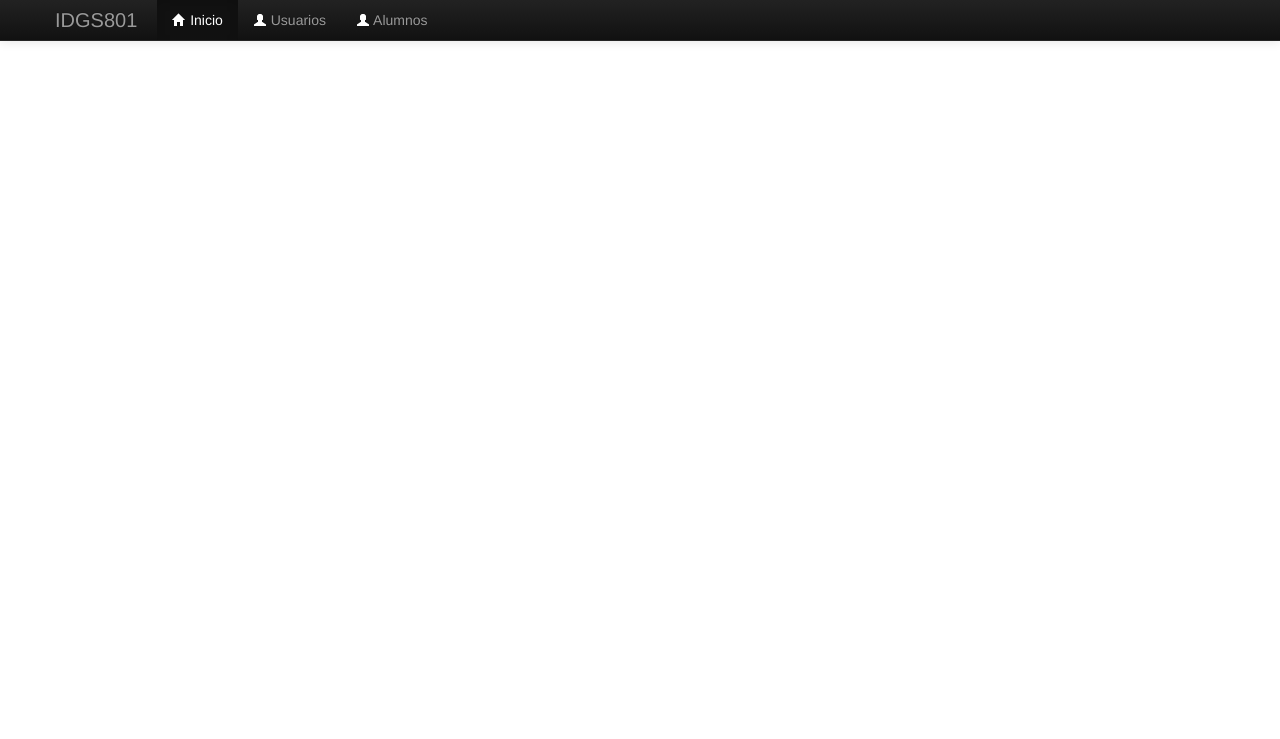
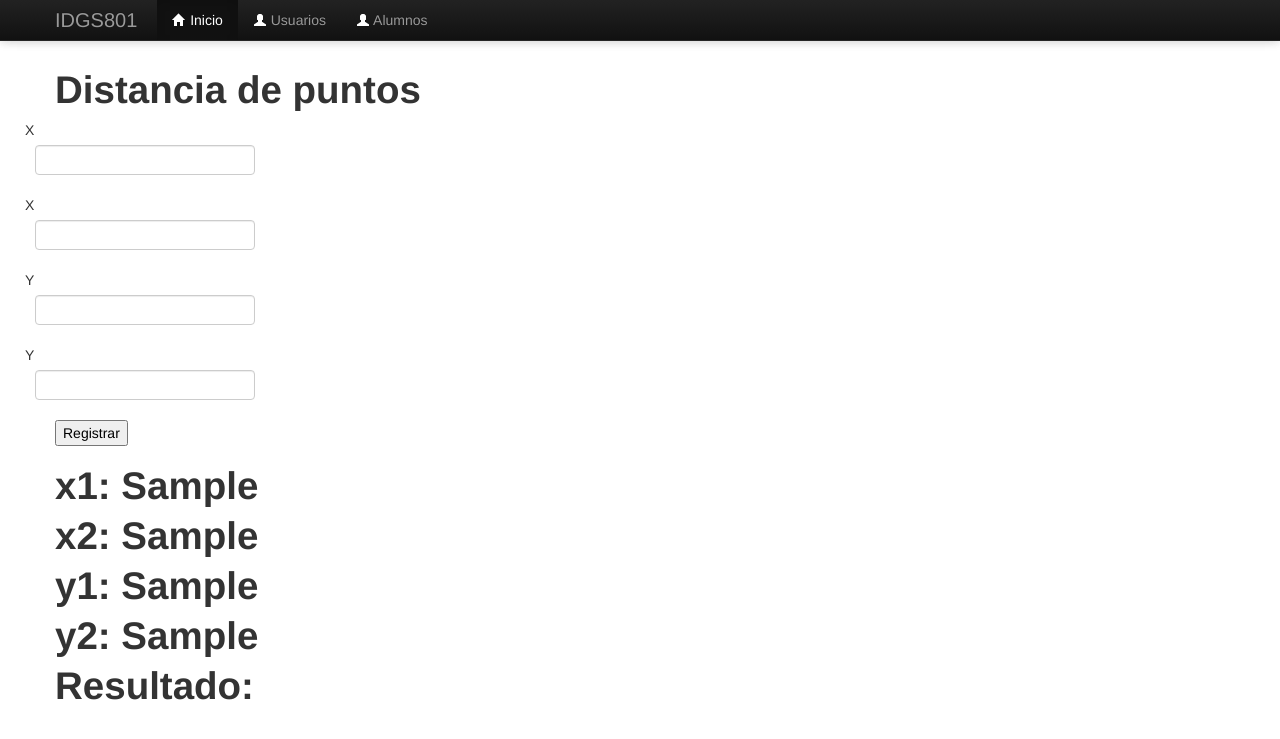
Before and after one commit to IDGS80121000466/practicas-Parcial1-IDGS801, a Flask app: template templates/index.html in a window 1280 px wide. Shown: the top 739 px of the page. Run offline with Flask 3, Linux system fonts and the light colour scheme; the template is opened without the code that fills it: most values are stand-ins (such as "Sample title", 1, 10 or a date in 2020); form fields are guessed from the names that the template uses; some libraries are stand-ins or nearby versions.

Commit message:
EEG_31/01/2024_Calcular la distancia entre puntos

```diff
--- a/main.py
+++ b/main.py
@@ -1,8 +1,13 @@
 from flask import Flask, render_template, request
 from flask import Flask, render_template, request, send_from_directory
+from forms import PuntosForm
+
 import os
+import forms
+clave_secreta = os.urandom(24)
 
 app = Flask(__name__)
+app.secret_key = os.urandom(24)
 
 @app.route("/")
 def index():
@@ -37,6 +42,33 @@ def resul():
 def send_css(filename):
     return send_from_directory(os.path.join(app.root_path, 'static', 'bootstrap', 'css'), filename, mimetype='text/css')
 
+@app.route("/puntos", methods=['GET', 'POST'])
+def puntos():
+    x1 = x2 = y1 = y2 = ''
+    puntos_clase = PuntosForm(request.form)
+    if request.method == 'POST':
+        x1 = puntos_clase.x1.data
+        x2 = puntos_clase.x2.data
+        y1 = puntos_clase.y1.data
+        y2 = puntos_clase.y2.data
+
+        resta1 = x2 - x1
+        resta2 = y2 - y1
+
+        distancia = (resta1 ** 2 + resta2 ** 2) ** 0.5
+
+        puntos_clase.resultado.data = distancia
+
+        print("La distancia entre los puntos es:", distancia)
+
+        print('x1: {}'.format(x1))
+        print('x2: {}'.format(x2))
+        print('y1: {}'.format(y1))
+        print('y2: {}'.format(y2))
+        print('resultado: {}'.format(distancia))
+
+    return render_template("distanciaPuntos.html", form=puntos_clase, x1=x1, x2=x2, y1=y1, y2=y2)
+
 
 
 if __name__ == "__main__":
--- /dev/null
+++ b/templates/_macros2.html
@@ -0,0 +1,11 @@
+{%macro datos(name,placeholder,type='text')%}
+<p><input name="{{name}}" type="{{type}}" placeholder="{{placeholder}}"></p>
+
+
+{% endmacro %}
+
+{%macro camposNuevos(field) %}
+<td>{{field.label}}</td>
+<dd>{{field(**kwargs) | safe}}</dd>
+
+{%endmacro%}
--- /dev/null
+++ b/templates/distanciaPuntos.html
@@ -0,0 +1,37 @@
+{% extends "layout2.html" %}
+{%block content %}
+{% import "_macros2.html" as macros%}
+
+<h1>Distancia de puntos</h1>
+<form action="" method="POST" novalidate>
+    <div class="row control-group">
+        <div class="form-groupform-group col-xs-12 floating-label-form-group ontrols">
+            {{macros.camposNuevos(form.x1, class='form-control')}}
+        </div>
+    </div>
+    <div class="row control-group">
+        <div class="form-groupform-group col-xs-12 floating-label-form-group ontrols">
+            {{macros.camposNuevos(form.x2, class='form-control')}}
+        </div>
+    </div>
+    <div class="row control-group">
+        <div class="form-groupform-group col-xs-12 floating-label-form-group ontrols">
+            {{macros.camposNuevos(form.y1, class='form-control')}}
+        </div>
+    </div>
+    <div class="row control-group">
+        <div class="form-groupform-group col-xs-12 floating-label-form-group ontrols">
+            {{macros.camposNuevos(form.y2, class='form-control')}}
+        </div>
+    </div>
+    <input type="submit" id="btn1" name="btn1" value="Registrar">
+</form>
+<h1>x1: {{x1}}</h1>
+<h1>x2: {{x2}}</h1>
+<h1>y1: {{y1}}</h1>
+<h1>y2: {{y2}}</h1>
+<h1>Resultado: {{ form.resultado.data }}</h1>
+
+
+
+{% endblock %}
--- a/templates/index.html
+++ b/templates/index.html
@@ -1,5 +1,5 @@
 
 {% extends "layout2.html" %}
 {%block content %}
-
+{% include "distanciaPuntos.html" %}
 {%endblock%}
```
Also changed, not shown: forms.py (added, +15 -0 lines), 1 other file.
